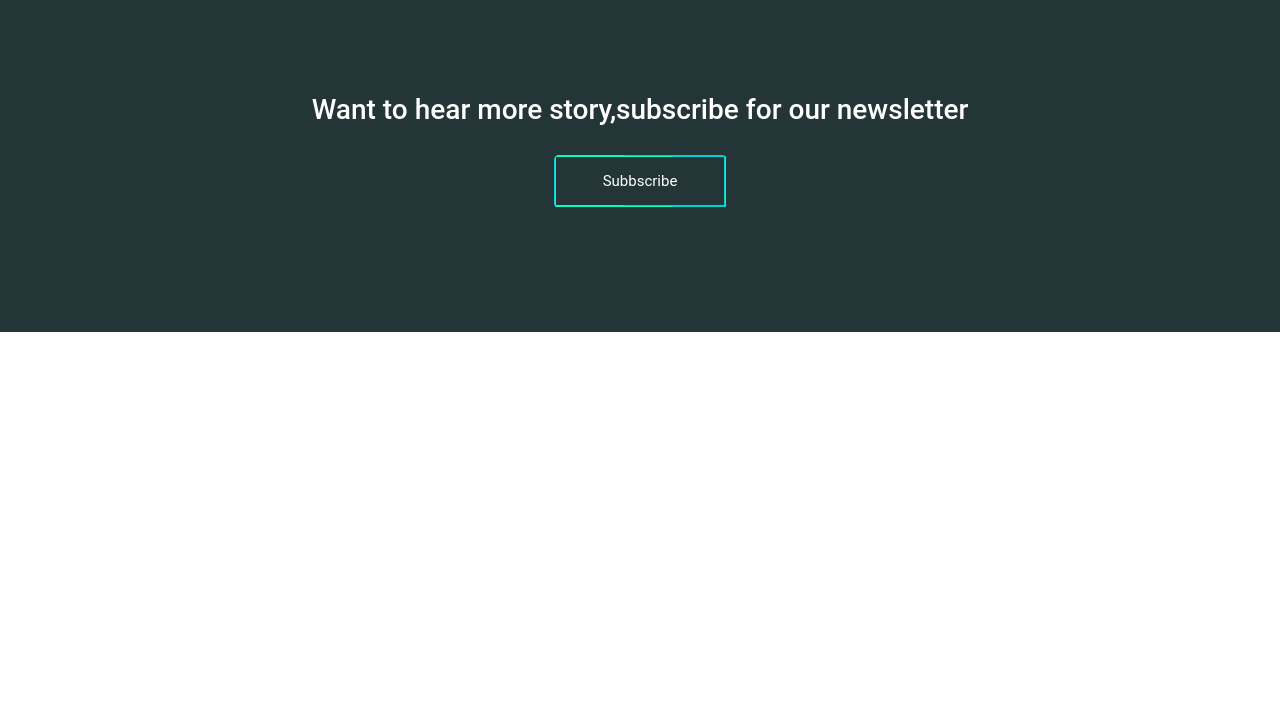
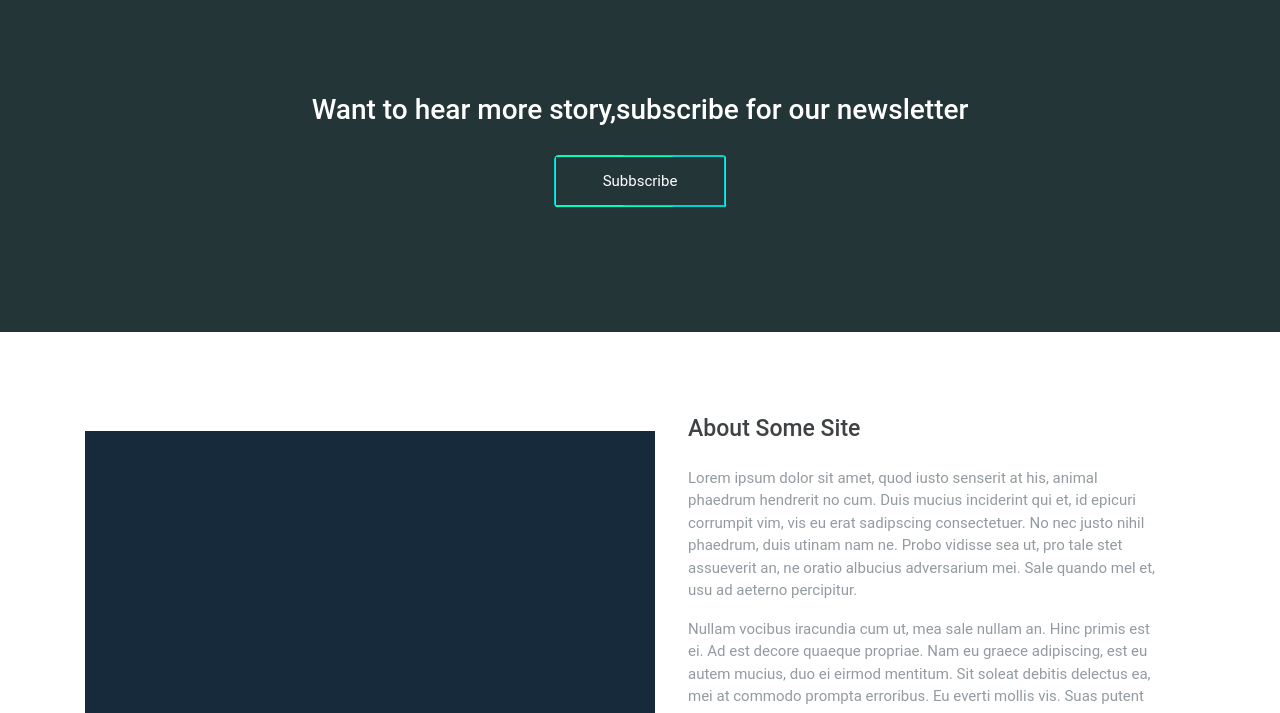
Before and after one commit to jeffersonrucu/Zoom, a web app: file index.html in a window 1280 px wide. Shown: the part 5787-6500 px from the top of the page. Before the commit the page ends 6119 px from the top, so only its background shows below. Run offline with its HTML, style and script files only (its server is not run), Linux system fonts and the light colour scheme.

Commit message:
Criação celular e texto

```diff
--- a/css/main.css
+++ b/css/main.css
@@ -38,6 +38,7 @@
 .background-blue-card{
     background: #6DFFC6;
     border: solid #fff 2px;
+    height: 391px;
 }
 
  .size-blue{
@@ -53,6 +54,10 @@
  .size-card-one{
     width: 373px;
     height: 372px;
+ }
+
+ .size-cell{
+    height: 500px;
  }
 
 /****** Margins ********/
@@ -87,6 +92,10 @@
     justify-content: center;
 }
 
+.margin_meio{
+    margin-top: 50%;
+}
+
 /****** formation title ********/
 
 .title-one{
@@ -119,6 +128,12 @@
     color: #3F4244;
 }
 
+.title-sex{
+    font-family: Roboto;
+    font-size: 25px;
+    color: #FFFFFF;
+}
+
 /****** Divs Center ********/
 
 .center-banner-one{
@@ -127,6 +142,13 @@
     flex-direction: column;
     justify-content: center;
 }
+
+.center-banner-two{
+    height: 500px;
+    display: flex;
+    flex-direction: column;
+    justify-content: center;
+ }
 
 /****** button ********/
 
@@ -158,6 +180,12 @@
 }
 
 .text-sub-two{
+    font-family: Roboto;
+    font-size: 16px;
+    color: #000000;
+}
+
+.text-sub-three{
     font-family: Roboto;
     font-size: 16px;
     color: #000000;
--- a/index.html
+++ b/index.html
@@ -364,32 +364,32 @@
                 <div class="card-deck margin-one text-center px-5">
 
                     <div class="card size-card-one background-blue-card">
-                        <img class="card-img-top" src="img/FUndo_azul.png" alt="Card image cap">
+                        <img class="card-img-top" src="img/FUndo_azul.png">
                         <div class="card-body">
                             <h5 class="card-title title-five">John Doe</h5>
                             <p class="text-sub-one">Graphic Designer</p>
-                            <p class="card-text text-card text-sub-two">
+                            <p class="card-text text-sub-three">
                                 Eum cu tantas legere complectitur, hinc utamur ea eam. <br/>Eum patrioque mnesarchum eu.
                             </p>
                         </div>
                     </div>
 
                     <div class="card size-card-one background-blue-card">
-                        <img class="card-img-top" src="img/FUndo_azul.png" alt="Card image cap">
+                        <img class="card-img-top" src="img/FUndo_azul.png">
                         <div class="card-body">
                             <h5 class="card-title title-five">John Doe</h5>
                             <p class="text-sub-one">Graphic Designer</p>
-                            <p class="card-text text-card text-sub-two">
+                            <p class="card-text text-sub-three">
                                 Eum cu tantas legere complectitur, hinc utamur ea eam. <br/>Eum patrioque mnesarchum eu.
                             </p>
                         </div>
                     </div>
                     <div class="card size-card-one background-blue-card">
-                        <img class="card-img-top" src="img/FUndo_azul.png" alt="Card image cap">
+                        <img class="card-img-top" src="img/FUndo_azul.png">
                         <div class="card-body">
                             <h5 class="card-title title-five">John Doe</h5>
                             <p class="text-sub-one">Graphic Designer</p>
-                            <p class="card-text text-sub-two">
+                            <p class="card-text text-sub-three">
                                 Eum cu tantas legere complectitur, hinc utamur ea eam. <br/>Eum patrioque mnesarchum eu.
                             </p>
                         </div>
@@ -433,6 +433,64 @@
             </div>
         </article>
 
+        <article id="about" class="margin-one">
+            <div class="container">
+                <div class="row">
+                        <div class="align-content-center col-md-6 d-none d-lg-block">
+                            <img src="img/fundotexto.png" alt="">
+                        </div>
+
+                        <div class="col-md-6 px-5">
+                            <h3 class="title-two">About Some Site</h3>
+
+                            <p class="text-card mt-4">
+                                Lorem ipsum dolor sit amet, quod iusto senserit at his, animal phaedrum hendrerit no
+                                cum. Duis mucius inciderint qui et, id epicuri corrumpit vim, vis eu erat sadipscing
+                                consectetuer. No nec justo nihil phaedrum, duis utinam nam ne. Probo vidisse sea ut,
+                                pro tale stet assueverit an, ne oratio albucius adversarium mei. Sale quando mel et,
+                                usu ad aeterno percipitur.
+                            </p>
+
+                            <p class="text-card">
+                                Nullam vocibus iracundia cum ut, mea sale nullam an. Hinc primis est ei. Ad est decore
+                                quaeque propriae. Nam eu graece adipiscing, est eu autem mucius, duo ei eirmod mentitum.
+                                Sit soleat debitis delectus ea, mei at commodo prompta erroribus. Eu everti mollis vis.
+                                Suas putent officiis duo ei, pro movet aliquip ex..
+                            </p>
+                        </div>
+                </div>
+            </div>
+        </article>
+
+        <article class="margin-one">
+            <div class="background-blue size-cell">
+                <div class="container">
+                    <div class="center-banner-two">
+                        <div class="row">
+                            <div class="col-6">
+                                <div class="text-center">
+                                    <img src="img/Phone Mockup.png" alt="">
+                                </div>
+                            </div>
+                            <div class="col-6 margin-title-div-two">
+                                <div>
+                                    <h1 class="title-sex">MODERN DESIGN</h1>
+                                    <p class="text-sub-two">Responsive Design</p>
+                                    <br>
+                                    <p class="text-sub-one">
+                                        Eum cu tantas legere complectitur, hinc utamur ea eam. Eum patrioque mnesarchum eu,
+                                        diam erant convenire et vis. Et essent evertitur sea, vis cu ubique referrentur,
+                                        sed eu dicant expetendis.Eum cu tantas legere complectitur, hinc utamur ea eam.
+                                        Ynesarchum eu, diam erant convenire et vis. Et essent evertitur sea, vis cu ubique
+                                        referrentur, sed eu dicant expetendis.
+                                    </p>
+                                </div>
+                            </div>
+                        </div>
+                    </div>
+                </div>
+            </div>
+        </article>
 
     </body>
 </html>
```
Also changed, not shown: img/Phone Mockup.png (added), img/fundotexto.png (added).
